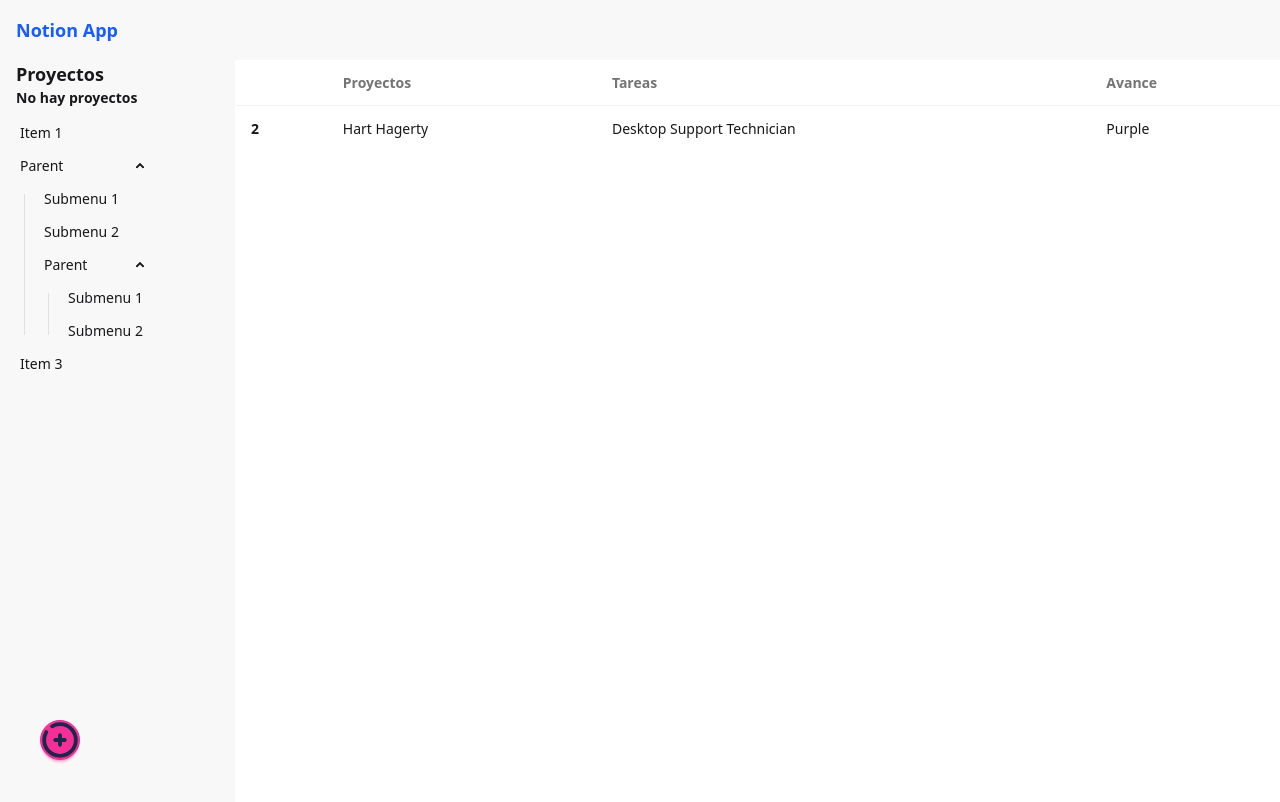
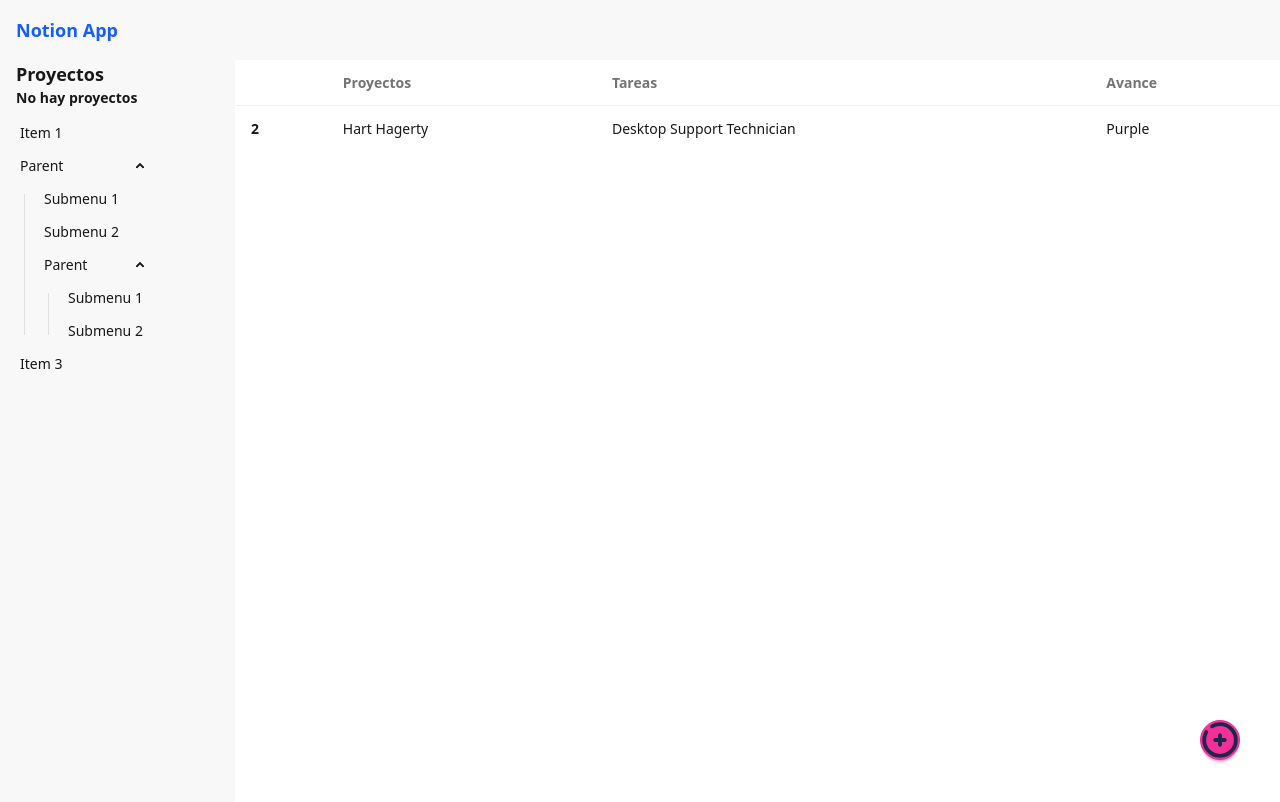
Before and after one commit to abertod/project-app, a Vue app: page /projects in a window 1280 px wide. Shown: the top 802 px of the page. Built offline with nearby package versions, Linux system fonts and the light colour scheme.

Commit message:
Botón personalizado con slot

```diff
--- a/src/modulorum/commune/components/FabButton.vue
+++ b/src/modulorum/commune/components/FabButton.vue
@@ -1,28 +1,6 @@
 <template>
-  <button :class="['btn btn-circle btn-secondary fixed', positione]">
-    <svg
-      viewBox="0 0 24.00 24.00"
-      fill="none"
-      xmlns="http://www.w3.org/2000/svg"
-      transform="rotate(0)"
-    >
-      <g id="SVGRepo_bgCarrier" stroke-width="0"></g>
-      <g id="SVGRepo_tracerCarrier" stroke-linecap="round" stroke-linejoin="round"></g>
-      <g id="SVGRepo_iconCarrier">
-        <path
-          d="M15 12L12 12M12 12L9 12M12 12L12 9M12 12L12 15"
-          stroke="#1C274C"
-          stroke-width="2.4"
-          stroke-linecap="round"
-        ></path>
-        <path
-          d="M7 3.33782C8.47087 2.48697 10.1786 2 12 2C17.5228 2 22 6.47715 22 12C22 17.5228 17.5228 22 12 22C6.47715 22 2 17.5228 2 12C2 10.1786 2.48697 8.47087 3.33782 7"
-          stroke="#1C274C"
-          stroke-width="2.4"
-          stroke-linecap="round"
-        ></path>
-      </g>
-    </svg>
+  <button @click="$emit('click')" :class="['btn btn-circle btn-secondary fixed', positione]">
+    <slot></slot>
   </button>
 </template>
 
@@ -34,6 +12,8 @@ interface Props {
 withDefaults(defineProps<Props>(), {
   positione: 'bottom-right',
 });
+
+defineEmits(['click']);
 </script>
 
 <style scoped>
--- /dev/null
+++ b/src/modulorum/commune/icons/AddCircle.vue
@@ -0,0 +1,25 @@
+<template>
+  <svg
+    viewBox="0 0 24.00 24.00"
+    fill="none"
+    xmlns="http://www.w3.org/2000/svg"
+    transform="rotate(0)"
+  >
+    <g id="SVGRepo_bgCarrier" stroke-width="0"></g>
+    <g id="SVGRepo_tracerCarrier" stroke-linecap="round" stroke-linejoin="round"></g>
+    <g id="SVGRepo_iconCarrier">
+      <path
+        d="M15 12L12 12M12 12L9 12M12 12L12 9M12 12L12 15"
+        stroke="#1C274C"
+        stroke-width="2.4"
+        stroke-linecap="round"
+      ></path>
+      <path
+        d="M7 3.33782C8.47087 2.48697 10.1786 2 12 2C17.5228 2 22 6.47715 22 12C22 17.5228 17.5228 22 12 22C6.47715 22 2 17.5228 2 12C2 10.1786 2.48697 8.47087 3.33782 7"
+        stroke="#1C274C"
+        stroke-width="2.4"
+        stroke-linecap="round"
+      ></path>
+    </g>
+  </svg>
+</template>
--- a/src/modulorum/projects/views/ProjectsView.vue
+++ b/src/modulorum/projects/views/ProjectsView.vue
@@ -34,14 +34,14 @@
         </tr>-->
       </tbody>
     </table>
-
-
   </div>
-  <FabButton positione="bottom-left"/>
+  <fab-button @click="() => console.log('cliked')">
+    <AddCircle />
+  </fab-button>
+  <!--<FabButton positione="bottom-left" />-->
 </template>
 
 <script lang="ts" setup>
 import FabButton from '@/modulorum/commune/components/FabButton.vue';
-
-
+import AddCircle from '@/modulorum/commune/icons/AddCircle.vue';
 </script>
```
